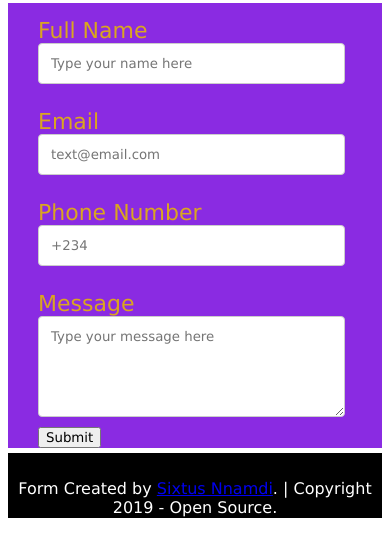
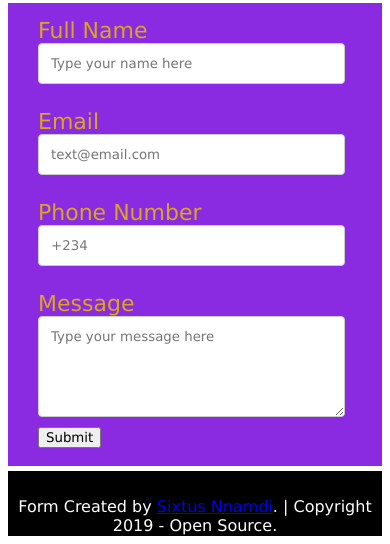
Before and after one commit to sislinigeria/HTML-FORMs, a plain HTML site: page Contact_forms.html in a window 390 px wide. Shown: the part 713-1257 px from the top of the page. Drawn offline with Linux system fonts and the light colour scheme; a web font is replaced by a local one.

Commit message:
correct bottom padding for form

```diff
--- a/style.css
+++ b/style.css
@@ -62,7 +62,7 @@ footer {
     .form_elements {
         width: 100%;
         margin-left: 0px;
-        padding-bottom: 0px;
+        padding-bottom: 18px;
     }
 
     }
```
